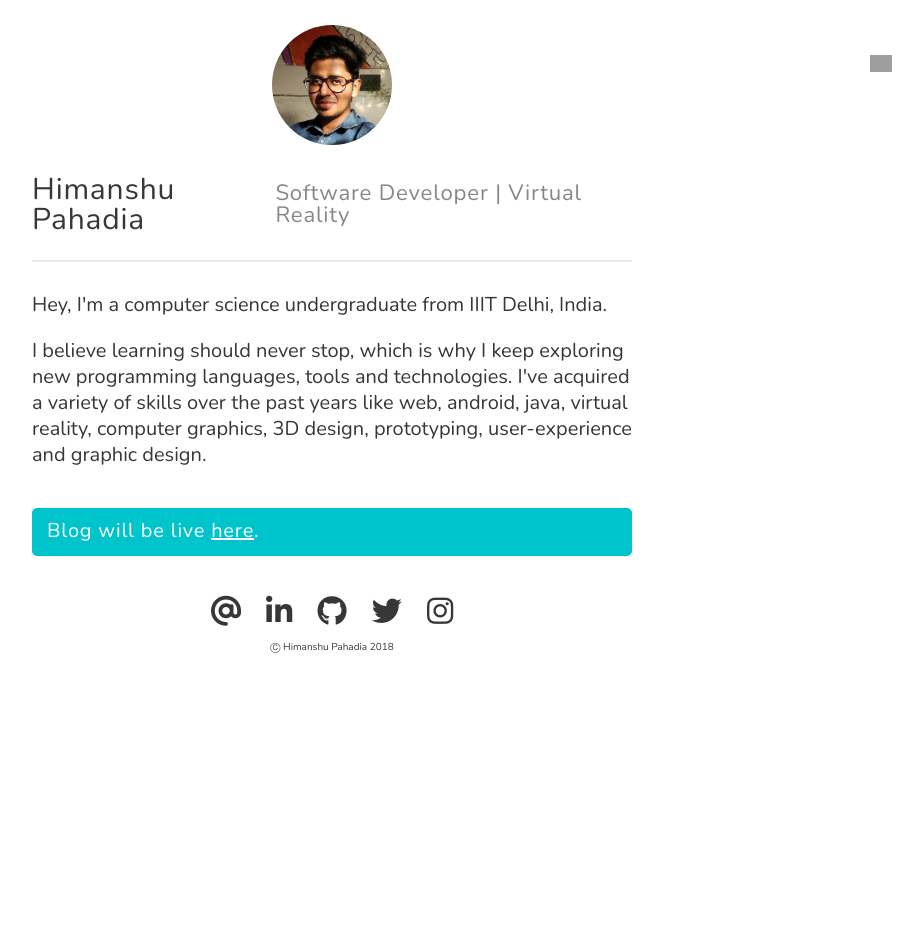
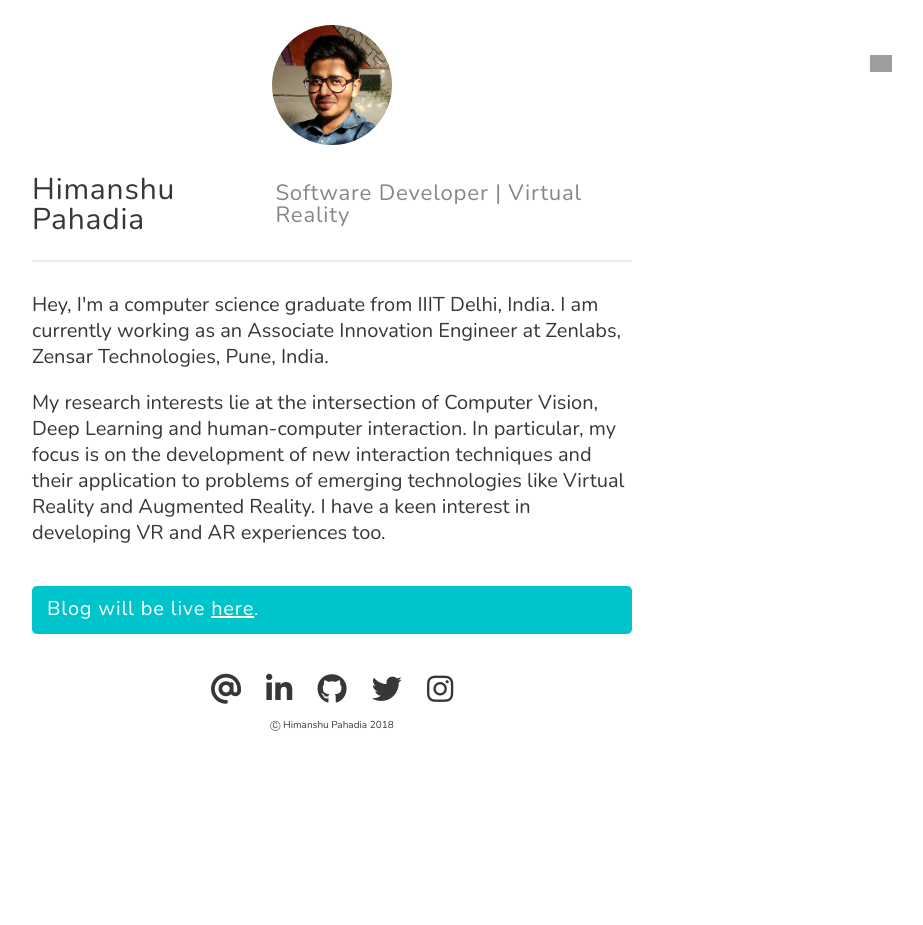
Before and after one commit to pahadiahimanshu/pahadiahimanshu.github.io, a Jekyll site: the page built from index.html, in a window 1280 px wide. Shown: the whole page, without its empty margins (308-1231 px from the left). Built offline with Jekyll 4.4.1, drawn with Linux system fonts in a browser that asks for light colours; nearby versions of some CDN libraries; library files that are not in the unit come from our copies; grey boxes are pictures that could not be loaded.

```diff
--- a/_includes/header.html
+++ b/_includes/header.html
@@ -7,7 +7,7 @@
             <div class="header-logo-text">
                 <a href="{{site.baseurl}}/">
                     <div class="header-logo-title ">Himanshu Pahadia</div>
-                    <div class="header-logo-subtitle">Software developer</div>
+                    <div class="header-logo-subtitle">Innovation Engineer</div>
                 </a>
             </div>
         </div>
--- a/index.html
+++ b/index.html
@@ -15,8 +15,8 @@ priority: 1.0
 			</div>
 		</div>
 		<div class="homepage_about">
-			<p>Hey, I'm a computer science undergraduate from IIIT Delhi, India. </p>
-			<p>I believe learning should never stop, which is why I keep exploring new programming languages, tools and technologies. I've acquired a variety of skills over the past years like web, android, java, virtual reality, computer graphics, 3D design, prototyping, user-experience and graphic design.</p>
+			<p>Hey, I'm a computer science graduate from IIIT Delhi, India. I am currently working as an Associate Innovation Engineer at Zenlabs, Zensar Technologies, Pune, India.</p>
+			<p>My research interests lie at the intersection of Computer Vision, Deep Learning and human-computer interaction. In particular, my focus is on the development of new interaction techniques and their application to problems of emerging technologies like Virtual Reality and Augmented Reality. I have a keen interest in developing VR and AR experiences too.</p>
 		</div>
 		<p class="alert">Blog will be live <a href="{{site.baseurl}}/blog">here</a>.</p>
 
--- a/resume.html
+++ b/resume.html
@@ -12,7 +12,7 @@ title: Resume
 				<p>Download versions here - </p>
 				<ul>
 					<li><a href="{{site.baseurl}}/public/docs/resume-himanshu_pahadia.pdf">One-page resume</a></li>
-					<li>Complete resume (uploading soon)</li>
+					<li><a href="{{site.baseurl}}/public/docs/resume_complete-himanshu_pahadia.pdf">Complete resume</a></li>
 				</ul>
 				<p></p>
 			</section>
```
Also changed, not shown: _projects/vr-swept-surface.md (+1 -1 lines), about.html (+18 -3 lines), 1 other file.
